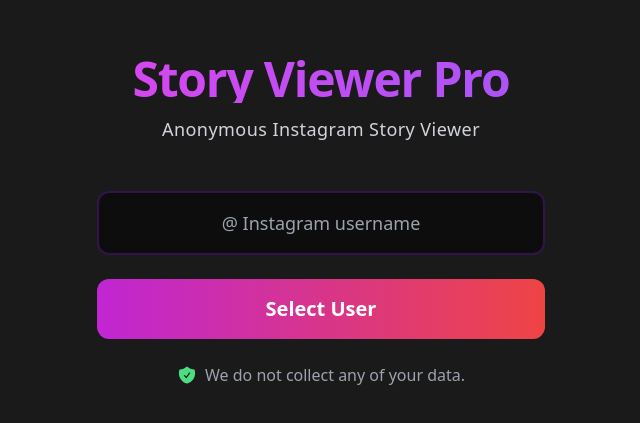
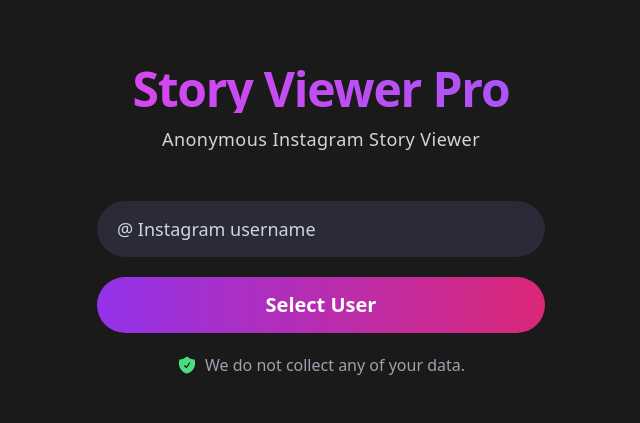
Before and after one commit to NAUSHAD001486/instagram-tool, a Next.js app: page / in a window 1280 px wide. Shown: the part 179-602 px from the top of the page, without its empty margins (319-959 px from the left). Built offline with nearby package versions, Linux system fonts and the light colour scheme.

Commit message:
Final UI format refinement with correct content

```diff
--- a/src/app/page.js
+++ b/src/app/page.js
@@ -14,11 +14,11 @@
   };
 
   return (
-    // === यहाँ लेआउट में बदलाव किया गया है ===
-    // मोबाइल पर नीचे और डेस्कटॉप पर सेंटर में
-    <div className="flex flex-col items-center justify-end min-h-screen p-6 pb-16 sm:justify-center sm:pb-6">
+    // लेआउट को स्क्रीन के निचले हिस्से में रखा गया है
+    <div className="flex flex-col items-center justify-end min-h-screen p-6 pb-20 sm:justify-center sm:pb-6">
       <main className="w-full max-w-md mx-auto text-center">
 
+        {/* === नाम और कंटेंट वही है, लेकिन फॉर्मेट नया है === */}
         <h1 className="text-4xl sm:text-5xl font-bold tracking-tight bg-gradient-to-r from-fuchsia-500 to-purple-500 bg-clip-text text-transparent">
           Story Viewer Pro
         </h1>
@@ -26,29 +26,29 @@
           Anonymous Instagram Story Viewer
         </p>
 
-        <form className="space-y-6" onSubmit={handleSubmit}>
+        <form className="space-y-5" onSubmit={handleSubmit}>
+          {/* === इनपुट बॉक्स का साइज़ और स्टाइल अपडेट किया गया === */}
           <div className="relative">
             <input
               name="username"
               type="text"
               placeholder="@ Instagram username"
-              className="w-full bg-black/50 backdrop-blur-sm border-2 border-purple-900/50 rounded-xl py-4 px-5 text-white placeholder-gray-400 focus:outline-none focus:ring-2 focus:ring-purple-500 text-center text-lg"
+              className="w-full bg-[#3b3b58]/50 backdrop-blur-sm rounded-full py-3.5 px-5 text-white placeholder-gray-300 focus:outline-none focus:ring-2 focus:ring-purple-500 text-left text-lg"
               required
             />
           </div>
 
-          {/* === यहाँ बटन के एनिमेशन में बदलाव किया गया है === */}
+          {/* === बटन का साइज़ और ग्रेडिएंट अपडेट किया गया === */}
           <button
             type="submit"
-            className="w-full bg-gradient-to-r from-fuchsia-600 to-red-500 text-white font-bold rounded-xl py-4 text-xl
-                       transition-all duration-300 ease-in-out
-                       hover:scale-105 hover:shadow-lg hover:shadow-purple-500/40
-                       active:scale-95"
+            className="w-full bg-gradient-to-r from-purple-600 to-pink-600 text-white font-bold rounded-full py-3.5 text-xl
+                       transition-transform duration-200 ease-in-out
+                       hover:scale-105 active:scale-95"
           >
             Select User
           </button>
         </form>
-        <div className="flex items-center justify-center mt-6 text-gray-400">
+        <div className="flex items-center justify-center mt-5 text-gray-400">
           <ShieldCheckIcon className="w-5 h-5 mr-2 text-green-400" />
           <span>We do not collect any of your data.</span>
         </div>
```
